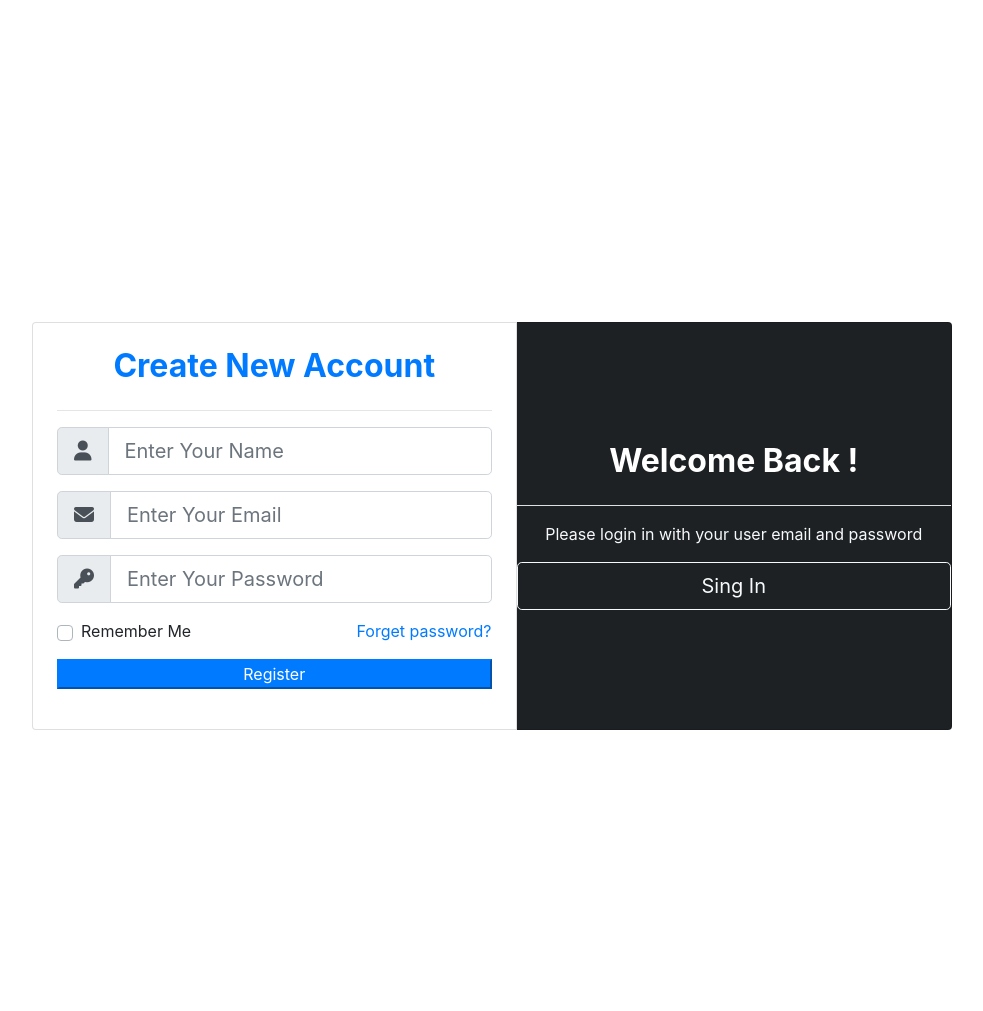
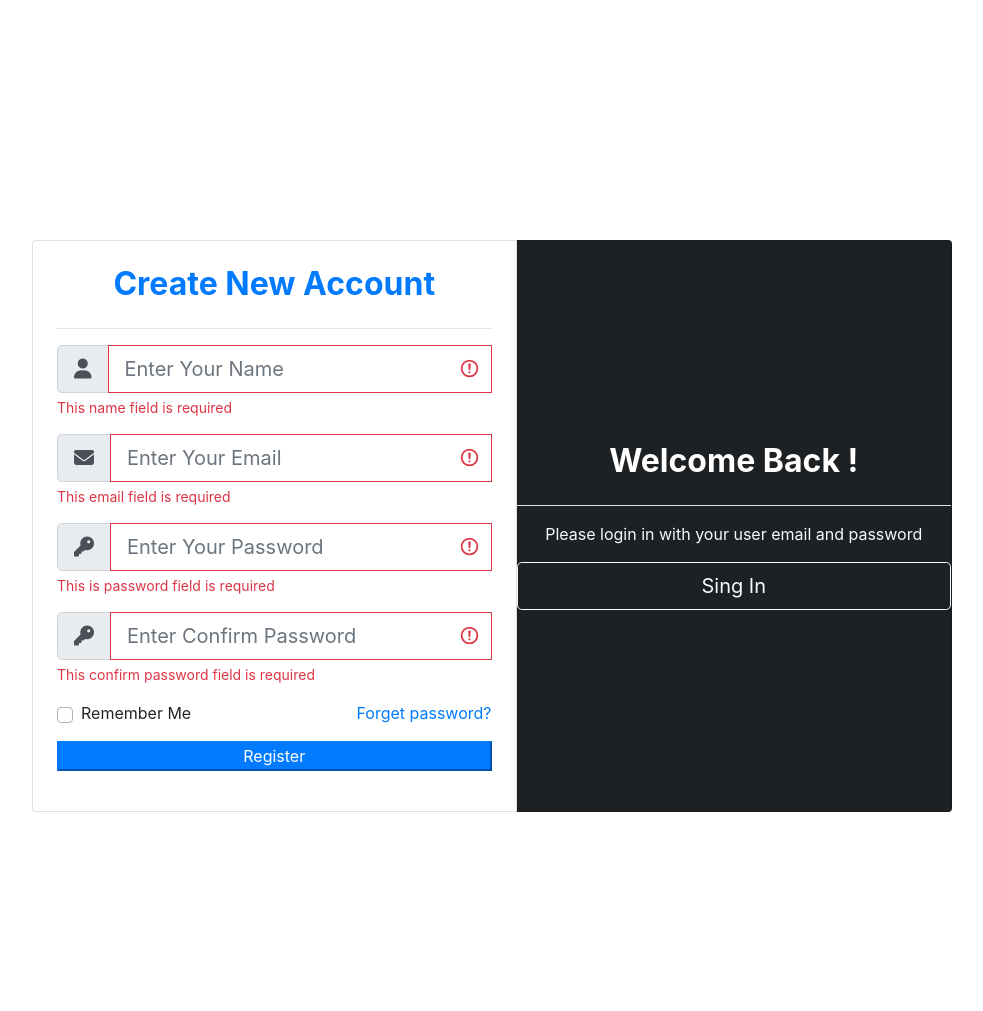
Before and after one commit to anwarhossaincse777/oop_projects, a PHP site: page /admin/login.php in a window 1280 px wide. Shown: the part 674-1685 px from the top of the page, without its empty margins (148-1131 px from the left). Run offline with PHP 8.4, Linux system fonts and the light colour scheme.

Commit message:
register using ajax

```diff
--- a/admin/login.php
+++ b/admin/login.php
@@ -32,7 +32,8 @@
                                     <i class="fas fa-envelope"></i>
                                     </span>
                             </div>
-                               <input type="email" class="form-control" name="email" id="email" placeholder="Enter Your Email">
+                            <input type="email" class="form-control" name="email" id="email"
+                                   placeholder="Enter Your Email">
 
                         </div>
 
@@ -42,7 +43,8 @@
                                     <i class="fas fa-key"></i>
                                     </span>
                             </div>
-                               <input type="password" class="form-control" id="password" name="password" placeholder="Enter Your Password">
+                            <input type="password" class="form-control" id="password" name="password"
+                                   placeholder="Enter Your Password">
 
                         </div>
                         <div class="form-group">
@@ -54,12 +56,12 @@
                             </div>
 
                             <div class="float-right">
-                                    <a href="javascript:" id="showForgetForm" class="text-decoration-none">Forget password?</a>
+                                <a href="javascript:" id="showForgetForm" class="text-decoration-none">Forget
+                                    password?</a>
 
                             </div>
                             <div class="clearfix">
                             </div>
-
 
 
                         </div>
@@ -73,12 +75,14 @@
 
                 </div>
 
-                    <div class="card justify-content-center" style="background: #1d2124"">
+                <div class="card justify-content-center" style="background: #1d2124"
+                ">
                 <h2 class="text-center text-white font-weight-bold">Welcome Back !</h2>
                 <hr class="my-3 bg-light">
                 <p class="text-center text-light">Please login in with your user email and password</p>
 
-                       <button class="btn btn-outline-light btn-lg align-content-lg-center" id="showSignUpForm">Sing Up</button>
+                <button class="btn btn-outline-light btn-lg align-content-lg-center" id="showSignUpForm">Sing Up
+                </button>
             </div>
 
         </div>
@@ -108,7 +112,10 @@
                                     <i class="fas fa-user"></i>
                                     </span>
                         </div>
-                            <input type="text" class="form-control"  name="name" id="name" placeholder="Enter Your Name">
+                        <input type="text" class="form-control is-invalid" name="name" id="name"
+                               placeholder="Enter Your Name">
+
+                        <div class="invalid-feedback">This name field is required</div>
 
                     </div>
 
@@ -119,9 +126,15 @@
                                     <i class="fas fa-envelope"></i>
                                     </span>
                         </div>
-                            <input type="email" class="form-control" name="email" id="email" placeholder="Enter Your Email">
+                        <input type="text" class="form-control is-invalid" name="email" id="r_email"
+                               placeholder="Enter Your Email">
+
+                        <div class="invalid-feedback">This email field is required</div>
 
                     </div>
+
+
+
 
                     <div class="input-group input-group-lg form-group">
                         <div class="input-group-prepend">
@@ -129,8 +142,21 @@
                                     <i class="fas fa-key"></i>
                                     </span>
                         </div>
-                            <input type="password" class="form-control" id="password" name="password" placeholder="Enter Your Password">
+                        <input type="password" class="form-control is-invalid" id="r_password" name="r_password"
+                               placeholder="Enter Your Password">
+                        <div class="invalid-feedback">This is password field is required</div>
+                    </div>
 
+
+                    <div class="input-group input-group-lg form-group">
+                        <div class="input-group-prepend">
+                                    <span class="input-group-text">
+                                    <i class="fas fa-key"></i>
+                                    </span>
+                        </div>
+                        <input type="password" class="form-control is-invalid" id="c_password" name="c_password"
+                               placeholder="Enter Confirm Password">
+                        <div class="invalid-feedback">This confirm password field is required</div>
                     </div>
                     <div class="form-group">
 
@@ -141,18 +167,17 @@
                         </div>
 
                         <div class="float-right">
-                                <a href="javascript:"  id="ForgetPass" class="text-decoration-none">Forget password?</a>
+                            <a href="javascript:" id="ForgetPass" class="text-decoration-none">Forget password?</a>
 
                         </div>
                         <div class="clearfix">
                         </div>
 
 
-
                     </div>
 
                     <div class="form-group">
-                            <input type="submit" value="Register" class="btn-block btn-primary">
+                        <input type="submit" value="Register" id="registerUser" class="btn-block btn-primary">
 
                     </div>
 
@@ -160,12 +185,14 @@
 
             </div>
 
-                <div class="card justify-content-center" style="background: #1d2124"">
+            <div class="card justify-content-center" style="background: #1d2124"
+            ">
             <h2 class="text-center text-white font-weight-bold">Welcome Back !</h2>
             <hr class="my-3 bg-light">
             <p class="text-center text-light">Please login in with your user email and password</p>
 
-                <button class="btn btn-outline-light btn-lg align-content-lg-center" type="button" id="showSignIn">Sing In</button>
+            <button class="btn btn-outline-light btn-lg align-content-lg-center" type="button" id="showSignIn">Sing In
+            </button>
         </div>
 
     </div>
@@ -198,10 +225,8 @@
                     <div class="form-group">
 
 
-
                         <div class="clearfix">
                         </div>
-
 
 
                     </div>
@@ -215,7 +240,8 @@
 
             </div>
 
-                <div class="card justify-content-center" style="background: #1d2124"">
+            <div class="card justify-content-center" style="background: #1d2124"
+            ">
             <h2 class="text-center text-white font-weight-bold">Welcome Back !</h2>
             <hr class="my-3 bg-light">
             <p class="text-center text-light">Please login in with your user email and password</p>
@@ -229,11 +255,6 @@
 </div>
 
 <!--    forgotten password end-->
-
-
-
-
-
 
 
 </div>
@@ -253,59 +274,142 @@
 
 <script type="text/javascript">
 
- $(document).ready(function (){
+    $(document).ready(function () {
 
-    $('#showSignUpForm').click(function (){
+        $('#showSignUpForm').click(function () {
 
             $('#login-from-box').hide();
             $('#password-from-box').hide();
             $('#register-from-box').show();
 
-    }) ;
+        });
 
-    $('#showSignInForm').click(function (){
+        $('#showSignInForm').click(function () {
             $('#register-from-box').hide();
             $('#password-from-box').hide();
             $('#login-from-box').show();
 
 
-    }) ;
+        });
 
 
-    $('#showForgetForm').click(function (){
+        $('#showForgetForm').click(function () {
             $('#register-from-box').hide();
             $('#login-from-box').hide();
             $('#password-from-box').show();
 
 
-    }) ;
+        });
 
 
-    $('#back').click(function (){
+        $('#back').click(function () {
             $('#register-from-box').hide();
             $('#login-from-box').show();
             $('#password-from-box').hide();
 
 
-    }) ;
+        });
 
 
-    $('#showSignIn').click(function (){
+        $('#showSignIn').click(function () {
             $('#register-from-box').hide();
             $('#password-from-box').hide();
             $('#login-from-box').show();
 
 
+        });
 
-    }) ;
-
-    $('#ForgetPass').click(function (){
+        $('#ForgetPass').click(function () {
             $('#register-from-box').hide();
             $('#login-from-box').hide();
             $('#password-from-box').show();
 
 
-    }) ;
+        });
+
+
+        //validation
+
+        $('#registerUser').click(function (e) {
+
+            if ($('#register-form')[0].checkValidity()) {
+
+                e.preventDefault();
+                $('#registerUser').val("Loading....").attr('disabled', true);
+
+                if ($("#name").val() === '') {
+
+                    $("#name").addClass("is-invalid");
+                } else {
+
+                    $("#name").removeClass("is-invalid");
+                }
+
+
+                if ($("#r_email").val() === '') {
+
+                    $("#r_email").addClass("is-invalid");
+                } else {
+
+                    $("#r_email").removeClass("is-invalid");
+                }
+
+
+                if ($("#r_password").val() === '') {
+
+                    $("#r_password").addClass("is-invalid");
+                } else {
+
+                    $("#r_password").removeClass("is-invalid");
+                }
+
+                if ($("#c_password").val() === '') {
+
+                    $("#c_password").addClass("is-invalid");
+                } else {
+
+                    $("#c_password").removeClass("is-invalid");
+                }
+
+
+                if ($("#r_password").val() === $("#c_password").val()){
+
+
+                    if ($("#name").val() !=='' && $("#r_email").val() !=='') {
+
+                            $.ajax({
+                                url:'action.php',
+                                method:'POST',
+                                data:$("#register-form").serialize() + '&action==register',
+                                success:function (response){
+
+                                    console.log(response);
+
+                                }
+
+                            })
+
+                    }
+
+                } else {
+
+
+                  alert($("#name").val());
+                }
+
+
+                setTimeout(function () {
+
+                    $('#registerUser').val("Register").attr('disabled', false);
+
+                }, 1000)
+
+            }
+
+
+        });
+
+
     })
 
 
```
Also changed, not shown: admin/action.php (added, +17 -0 lines). Lines whose indentation alone changed are shown as unchanged.
